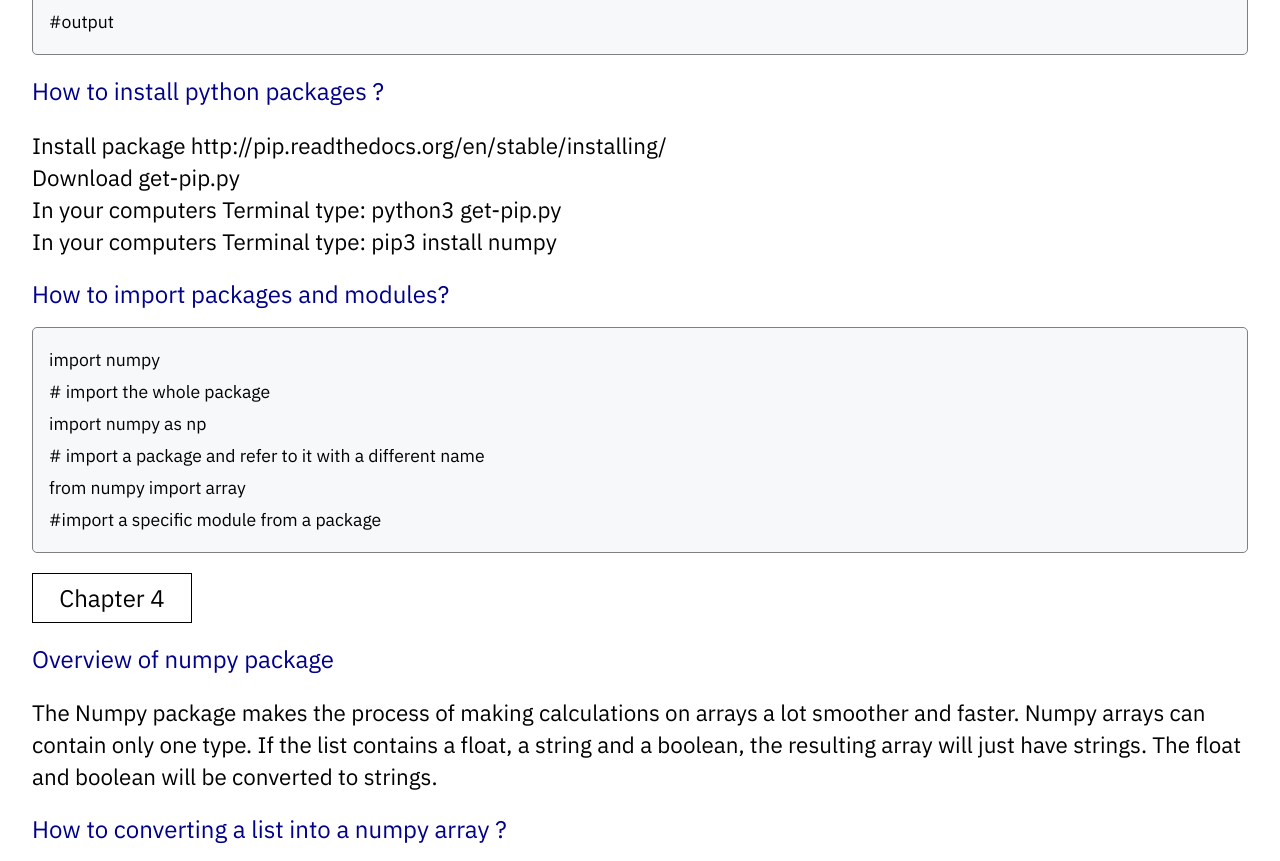
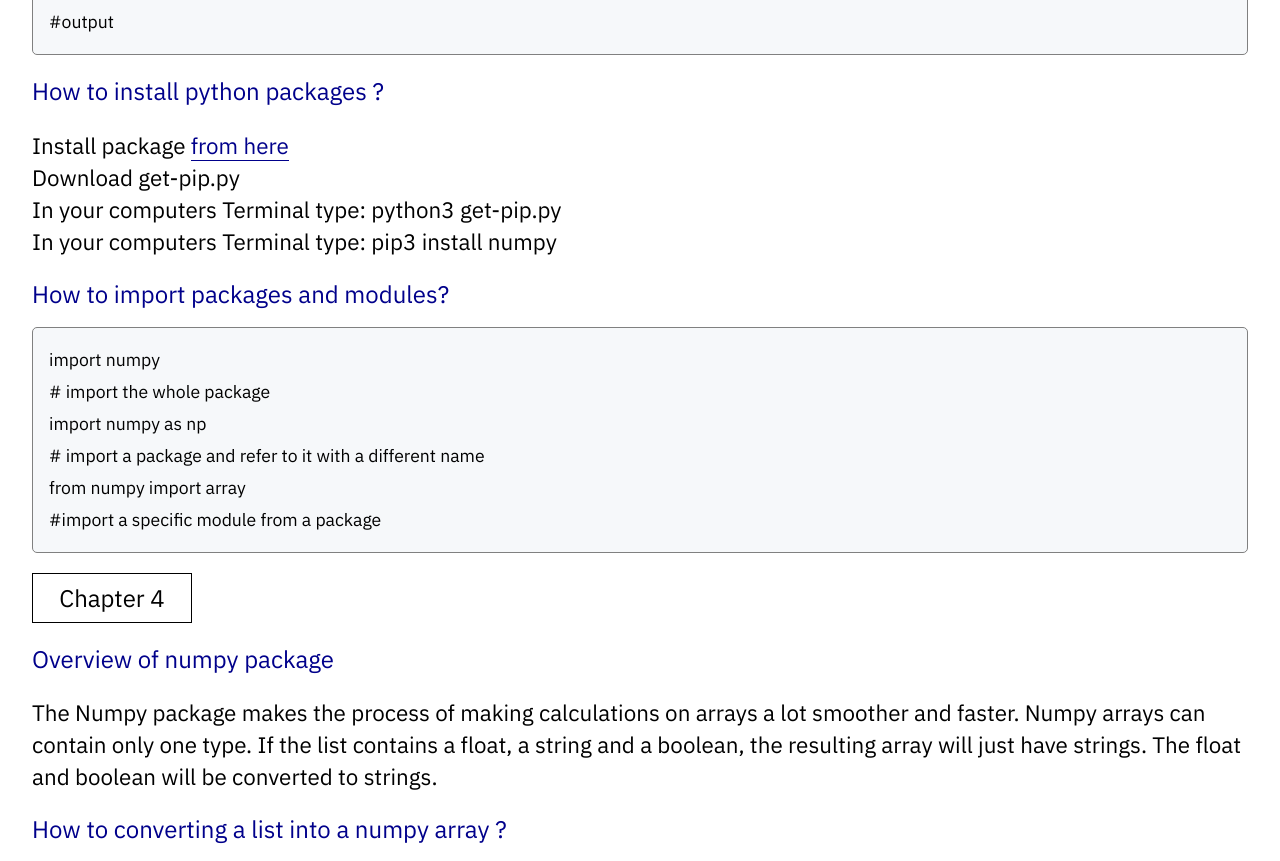
Before and after one commit to Elir-Mahad/notes, a Next.js app: page /intro-to-python in a window 1280 px wide. Shown: the part 8020-8881 px from the top of the page. Built offline with nearby package versions, Linux system fonts and the light colour scheme.

Commit message:
fix(IntroPyThree): insert python url in UrlLink to m make post repsonsive

```diff
--- a/components/Menu.js
+++ b/components/Menu.js
@@ -76,12 +76,12 @@ function Menu() {
               </BlogName>
             </Link>
             {/*  */}
-            {/* <Link
+            <Link
               href="/intro-to-python"
               as={process.env.BACKEND_URL + "/intro-to-python"}
             >
               <BlogName onClick={hideContent}>Intro to python</BlogName>
-            </Link> */}
+            </Link>
             {/*  */}
             {/* <Link
               href="/coding-with-other-people"
--- a/components/intropychaps/IntroPyThree.js
+++ b/components/intropychaps/IntroPyThree.js
@@ -5,6 +5,7 @@ import {
   Litem,
   Sentence,
   SubHeading,
+  UrlLink,
 } from "../../styles/Styles.js";
 
 function IntroPyThree() {
@@ -66,7 +67,11 @@ function IntroPyThree() {
       <SubHeading> How to install python packages ?</SubHeading>
 
       <Sentence>
-        Install package http://pip.readthedocs.org/en/stable/installing/ <br />
+        Install package{" "}
+        <UrlLink href="http://pip.readthedocs.org/en/stable/installing/">
+          from here
+        </UrlLink>{" "}
+        <br />
         Download get-pip.py <br />
         In your computers Terminal type: python3 get-pip.py <br />
         In your computers Terminal type: pip3 install numpy
```
